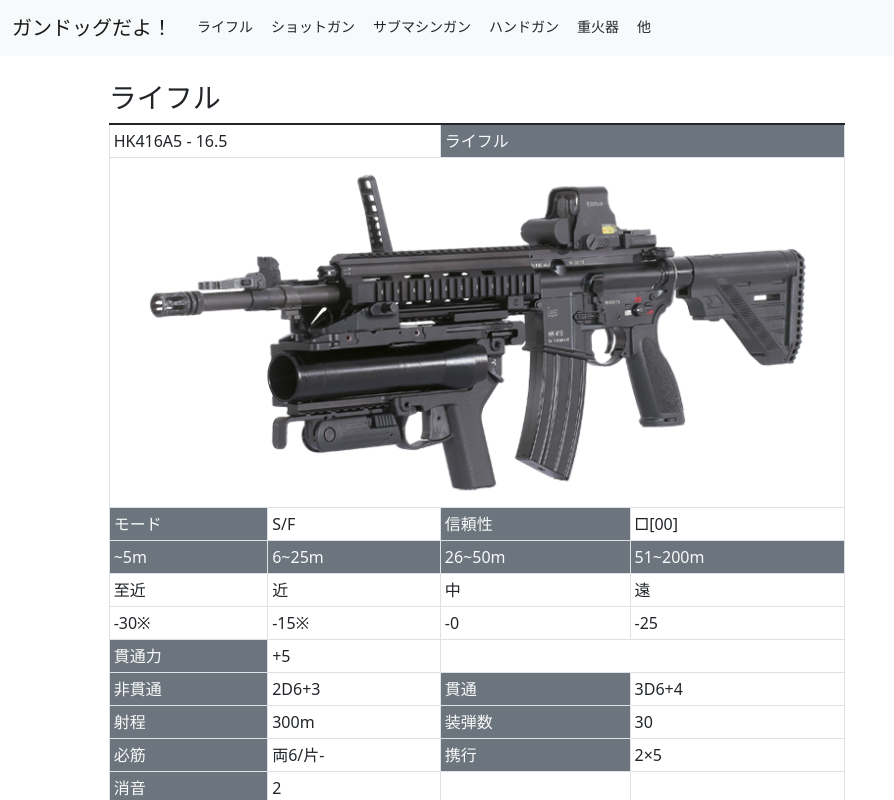
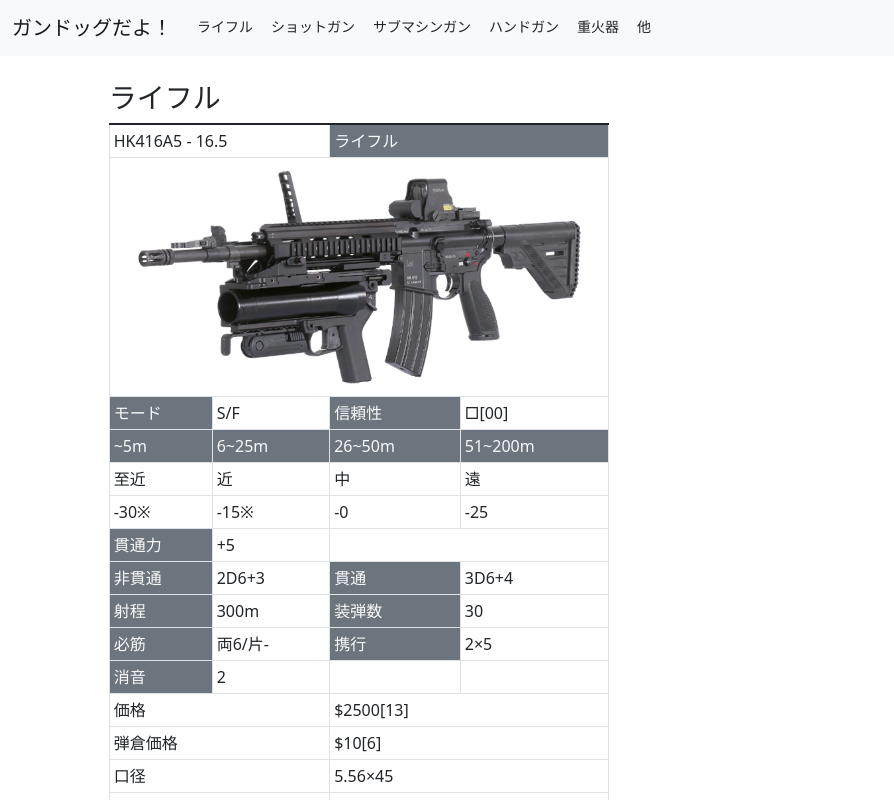
Before and after one commit to yuizui/ItemsforAngular, an Angular app: page / in a window 1280 px wide. Shown: the top 800 px of the page, without its empty margins (0-894 px from the left). Built offline with nearby package versions, Linux system fonts and the light colour scheme.

Commit message:
画面表示方法変更

```diff
--- a/src/app/app.component.ts
+++ b/src/app/app.component.ts
@@ -1,12 +1,14 @@
-import { Component } from '@angular/core';
+import { Component, OnInit } from '@angular/core';
 
 @Component({
   selector: 'app-root',
   templateUrl: './app.component.html',
   styleUrls: ['./app.component.css']
 })
-export class AppComponent {
+export class AppComponent implements OnInit {
   title = 'gundogdayo';
-
+  constructor() { }
+  ngOnInit() {
+  }
 
 }
--- a/src/styles.css
+++ b/src/styles.css
@@ -1 +1,4 @@
 /* You can add global styles to this file, and also import other style files */
+table{
+    max-width: 500px!important;
+}
```
